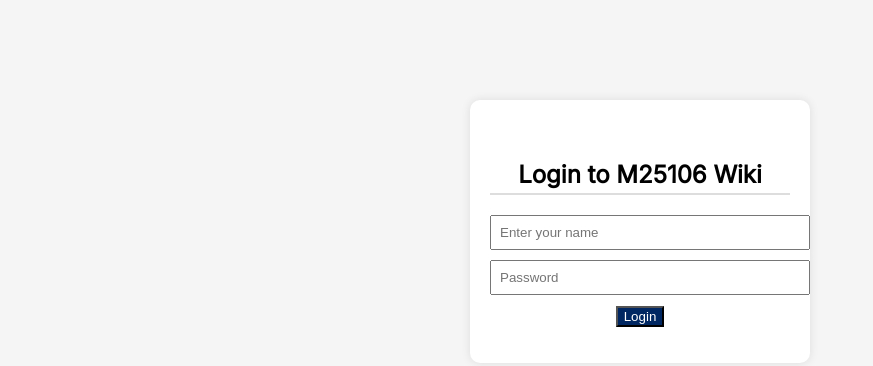
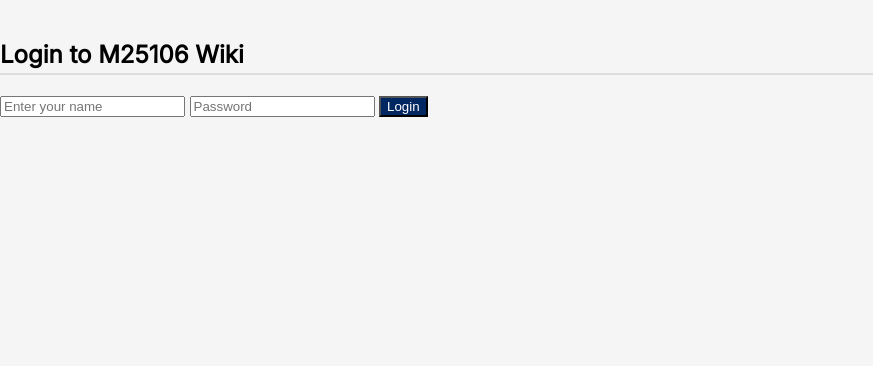
Before and after one commit to lxysgp/M25106, a plain HTML site: page index.html in a window 1280 px wide. Shown: the whole page, without its empty margins (0-873 px from the left). Drawn offline with Linux system fonts and the light colour scheme.

Commit message:
login padding

```diff
--- a/index.html
+++ b/index.html
@@ -73,21 +73,7 @@
       background-color: #002762;
       color: white;
     }
-    #login-screen {
-      max-width: 300px;
-      margin: 100px auto;
-      text-align: center;
-      background: white;
-      padding: 20px;
-      border-radius: 10px;
-      box-shadow: 0 0 10px rgba(0,0,0,0.1);
-    }
-    #login-screen input {
-      display: block;
-      margin: 10px auto;
-      padding: 8px;
-      width: 100%;
-    }
+
 		img {
 			border-radius: 1rem;
 		}
```
